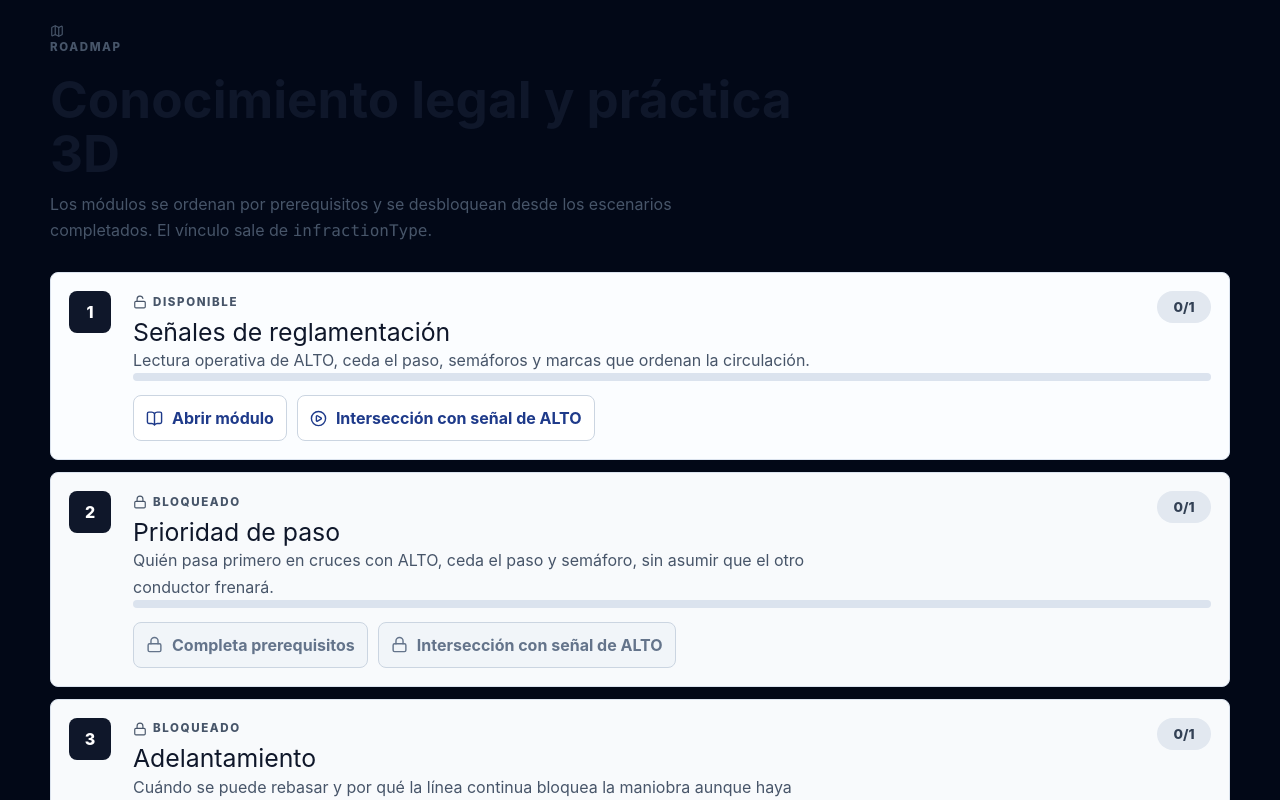
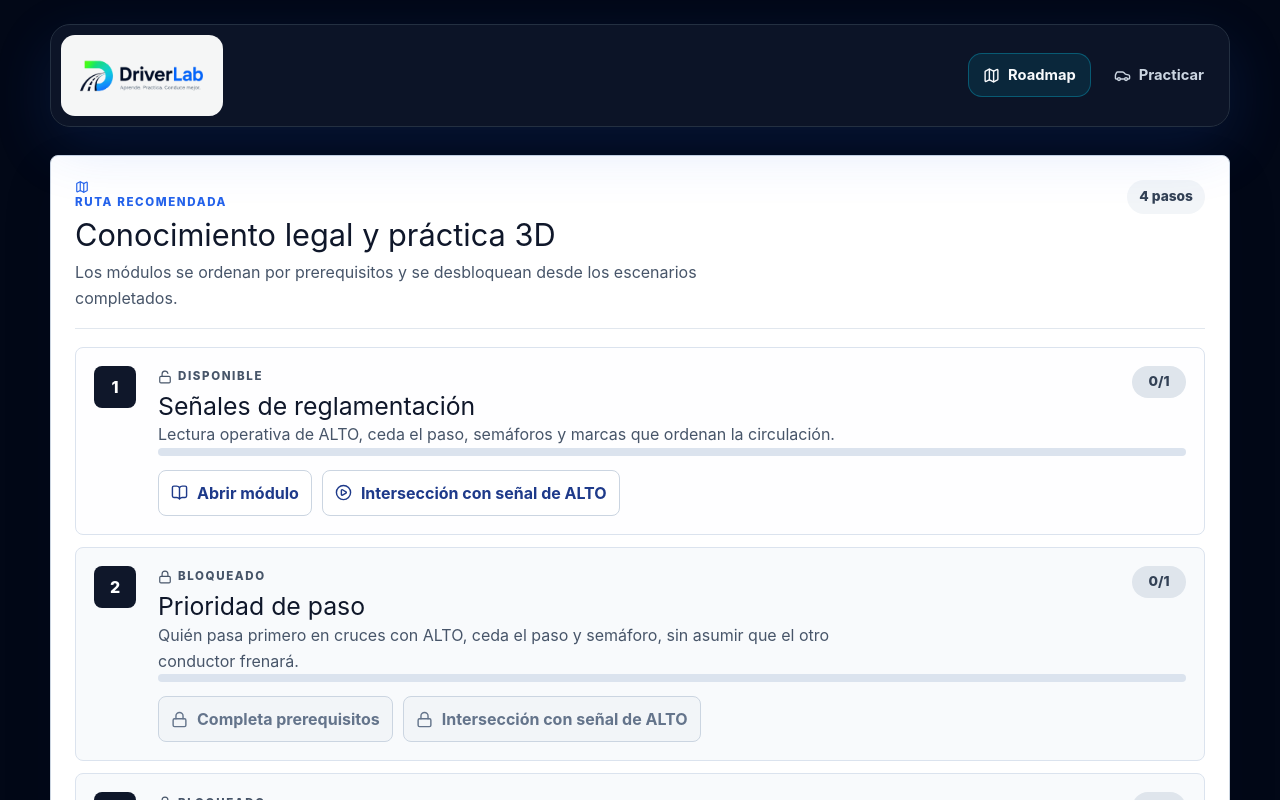
Before and after one commit to driver-labs/app, a Next.js app: page /roadmap in a window 1280 px wide. Shown: the top 800 px of the page. Built offline with nearby package versions, Linux system fonts and the light colour scheme.

Commit message:
fix: streamline roadmap practice navigation

```diff
--- a/src/app/escenario/[id]/page.tsx
+++ b/src/app/escenario/[id]/page.tsx
@@ -1,4 +1,5 @@
-import { BookOpen, Car, Map as MapIcon, Sparkles } from "lucide-react";
+import { Car, Map as MapIcon } from "lucide-react";
+import Image from "next/image";
 import Link from "next/link";
 import { notFound } from "next/navigation";
 import { modulesForScenario } from "@/core/links";
@@ -31,32 +32,29 @@ export default async function ScenarioPage({ params }: ScenarioPageProps) {
   const relatedModules = modulesForScenario(scenario, knowledgeModules);
   const rule = TRAFFIC_RULES[scenario.event.infractionType];
   const otherScenarios = scenarios.filter((item) => item.id !== scenario.id);
-  const firstModuleId = relatedModules[0]?.id ?? "senales-de-reglamentacion";
 
   return (
     <main className="scenario-page">
       <div className="scenario-topbar-wrap">
         <header className="dashboard-topbar">
-          <Link className="dashboard-brand" href="/">
-            <span className="dashboard-brand__mark">DL</span>
-            <span>Driver Labs</span>
+          <Link className="dashboard-brand" href="/roadmap">
+            <Image
+              alt="DriverLab"
+              className="dashboard-brand__logo"
+              height={337}
+              priority
+              src="/brand/driverlab-logo.png"
+              width={741}
+            />
           </Link>
           <nav className="dashboard-nav" aria-label="Navegación principal">
-            <Link href="/">
+            <Link href="/roadmap">
               <MapIcon aria-hidden="true" size={17} />
               Roadmap
-            </Link>
-            <Link href="/generar">
-              <Sparkles aria-hidden="true" size={17} />
-              Generar
             </Link>
             <Link aria-current="page" href={`/escenario/${scenario.id}`}>
               <Car aria-hidden="true" size={17} />
               Practicar
-            </Link>
-            <Link href={`/modulo/${firstModuleId}`}>
-              <BookOpen aria-hidden="true" size={17} />
-              Módulos
             </Link>
           </nav>
         </header>
--- a/src/app/globals.css
+++ b/src/app/globals.css
@@ -11,11 +11,22 @@
   --danger: #ef4444;
   --surface: #0f172a;
   --elevated: #162033;
+  --panel: #ffffff;
+  --panel-muted: #f8fafc;
+  --page-muted: #e6edf4;
+  --ink: #0f172a;
+  --ink-soft: #334155;
+  --ink-muted: #475569;
   --border: #243041;
+  --border-soft: #dbe3ee;
+  --border-strong: #cbd5e1;
   --divider: #334155;
   --secondary-text: #cbd5e1;
   --muted: #94a3b8;
   --disabled: #64748b;
+  --primary-soft: #eff6ff;
+  --success: #15803d;
+  --success-soft: #dcfce7;
 }
 
 @theme inline {
@@ -56,7 +67,7 @@ html {
 
 .scenario-page {
   min-height: 100vh;
-  background: #e6edf4;
+  background: var(--page-muted);
 }
 
 .scenario-topbar-wrap {
@@ -72,11 +83,11 @@ html {
   min-height: min(760px, calc(100vh - 116px));
   margin: 0 auto;
   overflow: hidden;
-  border: 1px solid rgba(203, 213, 225, 0.82);
+  border: 1px solid var(--border-strong);
   border-radius: 8px;
-  background: #0f172a;
+  background: var(--ink);
   box-shadow: 0 24px 70px rgba(15, 23, 42, 0.18);
-  color: #f8fafc;
+  color: var(--foreground);
 }
 
 .simulator-shell--loading {
@@ -167,8 +178,8 @@ html {
   flex-direction: column;
   gap: 18px;
   padding: 24px;
-  background: #f8fafc;
-  color: #0f172a;
+  background: var(--panel-muted);
+  color: var(--ink);
 }
 
 .scenario-panel__header {
@@ -202,13 +213,13 @@ html {
 
 .status-pill.complete {
   border-color: #86efac;
-  background: #dcfce7;
+  background: var(--success-soft);
   color: #166534;
 }
 
 .eyebrow {
   margin: 0 0 6px;
-  color: #2563eb;
+  color: var(--primary);
   font-size: 0.72rem;
   font-weight: 800;
   letter-spacing: 0.14em;
@@ -218,10 +229,10 @@ html {
 .sidebar-block {
   display: grid;
   gap: 12px;
-  border: 1px solid #dbe3ee;
+  border: 1px solid var(--border-soft);
   border-radius: 8px;
   padding: 16px;
-  background: #fff;
+  background: var(--panel);
 }
 
 .sidebar-block__title,
@@ -235,7 +246,7 @@ html {
 
 .sidebar-block__title {
   margin: 0;
-  color: #334155;
+  color: var(--ink-soft);
   font-size: 0.9rem;
   font-weight: 800;
 }
@@ -570,9 +581,9 @@ html {
 
 .dashboard-hero__copy,
 .roadmap-panel {
-  border: 1px solid rgba(203, 213, 225, 0.82);
+  border: 1px solid var(--border-strong);
   border-radius: 8px;
-  background: #ffffff;
+  background: var(--panel);
   box-shadow: 0 20px 56px rgba(15, 23, 42, 0.08);
 }
 
@@ -600,7 +611,7 @@ html {
 .page-heading h1 {
   margin: 0;
   max-width: 780px;
-  color: #0f172a;
+  color: var(--ink);
   font-size: clamp(2rem, 4vw, 3.25rem);
   font-weight: 750;
   line-height: 1.05;
@@ -610,7 +621,7 @@ html {
 .page-heading p,
 .roadmap-node p {
   max-width: 720px;
-  color: #475569;
+  color: var(--ink-muted);
   line-height: 1.65;
 }
 
@@ -625,9 +636,9 @@ html {
   display: grid;
   align-content: start;
   gap: 16px;
-  border: 1px solid rgba(203, 213, 225, 0.82);
+  border: 1px solid var(--border-strong);
   border-radius: 8px;
-  background: #ffffff;
+  background: var(--panel);
   padding: 22px;
   box-shadow: 0 20px 56px rgba(15, 23, 42, 0.08);
 }
@@ -644,7 +655,7 @@ html {
 
 .session-card__label {
   margin: 0;
-  color: #64748b;
+  color: var(--disabled);
   font-size: 0.82rem;
   font-weight: 750;
 }
@@ -652,7 +663,7 @@ html {
 .session-card__email {
   margin: 5px 0 0;
   overflow-wrap: anywhere;
-  color: #0f172a;
+  color: var(--ink);
   font-size: 1rem;
   font-weight: 750;
 }
@@ -666,8 +677,8 @@ html {
 .session-card__stats span {
   border: 1px solid #e2e8f0;
   border-radius: 8px;
-  background: #f8fafc;
-  color: #334155;
+  background: var(--panel-muted);
+  color: var(--ink-soft);
   font-size: 0.84rem;
   font-weight: 800;
   padding: 10px;
@@ -691,9 +702,9 @@ html {
 .module-sidebar,
 .content-grid article {
   min-width: 0;
-  border: 1px solid #dbe3ee;
+  border: 1px solid var(--border-soft);
   border-radius: 8px;
-  background: #ffffff;
+  background: var(--panel);
   box-shadow: 0 16px 44px rgba(15, 23, 42, 0.07);
 }
 
@@ -711,14 +722,14 @@ html {
 
 .module-hero h1 {
   margin: 0;
-  color: #0f172a;
+  color: var(--ink);
   font-size: clamp(2rem, 4vw, 3.2rem);
   line-height: 1.04;
 }
 
 .lede {
   margin: 0;
-  color: #475569;
+  color: var(--ink-muted);
   font-size: 1.05rem;
   line-height: 1.7;
 }
@@ -750,14 +761,14 @@ html {
 
 .markdown-copy h2 {
   margin: 8px 0 0;
-  color: #0f172a;
+  color: var(--ink);
   font-size: clamp(1.35rem, 2.4vw, 2rem);
   line-height: 1.18;
 }
 
 .markdown-copy p {
   margin: 0;
-  color: #334155;
+  color: var(--ink-soft);
   font-size: 1rem;
   line-height: 1.78;
 }
@@ -813,15 +824,23 @@ html {
   align-items: start;
   justify-content: space-between;
   margin-bottom: 18px;
-  border-bottom: 1px solid #e2e8f0;
+  border-bottom: 1px solid color-mix(in srgb, var(--border-strong) 58%, white);
   padding-bottom: 16px;
 }
 
+.roadmap-panel__heading h1,
 .roadmap-panel__heading h2 {
   margin: 0;
-  color: #0f172a;
+  color: var(--ink);
   font-size: clamp(1.35rem, 2.4vw, 2rem);
   line-height: 1.16;
+}
+
+.roadmap-panel__heading p:not(.eyebrow) {
+  max-width: 720px;
+  margin: 8px 0 0;
+  color: var(--ink-muted);
+  line-height: 1.6;
 }
 
 .roadmap-panel__heading > span {
@@ -829,8 +848,8 @@ html {
   min-height: 34px;
   align-items: center;
   border-radius: 999px;
-  background: #f1f5f9;
-  color: #334155;
+  background: color-mix(in srgb, var(--panel-muted) 86%, var(--border-strong));
+  color: var(--ink-soft);
   font-size: 0.86rem;
   font-weight: 850;
   padding: 6px 12px;
@@ -846,19 +865,19 @@ html {
   display: grid;
   grid-template-columns: 48px minmax(0, 1fr);
   gap: 16px;
-  border: 1px solid #dbe3ee;
+  border: 1px solid var(--border-soft);
   border-radius: 8px;
-  background: #fbfdff;
+  background: color-mix(in srgb, var(--panel) 92%, var(--primary-soft));
   padding: 18px;
   box-shadow: none;
 }
 
 .roadmap-node.complete {
-  border-color: #86efac;
+  border-color: color-mix(in srgb, var(--success) 42%, white);
 }
 
 .roadmap-node.locked {
-  background: #f8fafc;
+  background: var(--panel-muted);
 }
 
 .roadmap-node__index {
@@ -867,13 +886,13 @@ html {
   height: 42px;
   place-items: center;
   border-radius: 8px;
-  background: #0f172a;
-  color: #ffffff;
+  background: var(--ink);
+  color: var(--panel);
   font-weight: 800;
 }
 
 .roadmap-node.complete .roadmap-node__index {
-  background: #15803d;
+  background: var(--success);
 }
 
 .roadmap-node__body {
@@ -889,7 +908,7 @@ html {
 
 .roadmap-node__heading h2 {
   margin: 0;
-  color: #0f172a;
+  color: var(--ink);
   font-size: clamp(1.2rem, 2vw, 1.55rem);
   line-height: 1.18;
 }
@@ -901,8 +920,8 @@ html {
   align-items: center;
   justify-content: center;
   border-radius: 999px;
-  background: #e2e8f0;
-  color: #334155;
+  background: color-mix(in srgb, var(--border-strong) 62%, white);
+  color: var(--ink-soft);
   font-size: 0.86rem;
   font-weight: 800;
 }
@@ -917,14 +936,14 @@ html {
   height: 8px;
   overflow: hidden;
   border-radius: 999px;
-  background: #dbe3ee;
+  background: var(--border-soft);
 }
 
 .progress-track span {
   display: block;
   height: 100%;
   border-radius: inherit;
-  background: #15803d;
+  background: var(--success);
 }
 
 .roadmap-actions {
@@ -941,9 +960,9 @@ html {
   min-height: 44px;
   align-items: center;
   gap: 9px;
-  border: 1px solid #cbd5e1;
+  border: 1px solid var(--border-strong);
   border-radius: 8px;
-  background: #ffffff;
+  background: var(--panel);
   color: #1e3a8a;
   font: inherit;
   font-weight: 750;
@@ -953,8 +972,8 @@ html {
 
 .primary-action {
   border-color: #1d4ed8;
-  background: #1d4ed8;
-  color: #ffffff;
+  background: var(--primary-hover);
+  color: var(--panel);
 }
 
 .primary-action:hover {
@@ -964,18 +983,18 @@ html {
 
 .roadmap-actions a:hover,
 .secondary-action:hover {
-  border-color: #2563eb;
-  background: #eff6ff;
+  border-color: var(--primary);
+  background: var(--primary-soft);
 }
 
 .disabled-link {
-  background: #f1f5f9;
-  color: #64748b;
+  background: color-mix(in srgb, var(--panel-muted) 86%, var(--border-strong));
+  color: var(--disabled);
 }
 
 .secondary-action {
   justify-content: center;
-  color: #0f172a;
+  color: var(--ink);
   cursor: pointer;
 }
 
--- a/src/app/login/page.tsx
+++ b/src/app/login/page.tsx
@@ -94,7 +94,7 @@ export default async function LoginPage() {
                 <div className="flex flex-col gap-3 sm:flex-row">
                   <Link
                     className="inline-flex h-12 flex-1 items-center justify-center rounded-button bg-primary px-4 text-sm font-semibold text-white transition hover:bg-primary-hover"
-                    href="/"
+                    href="/roadmap"
                   >
                     Ir al inicio
                   </Link>
--- a/src/app/modulo/[id]/page.tsx
+++ b/src/app/modulo/[id]/page.tsx
@@ -6,8 +6,8 @@ import {
   FileText,
   Map as MapIcon,
   PlayCircle,
-  Sparkles,
 } from "lucide-react";
+import Image from "next/image";
 import Link from "next/link";
 import { notFound } from "next/navigation";
 import type { KnowledgeModule } from "@/core/knowledge";
@@ -52,26 +52,24 @@ export default async function ModulePage({ params }: ModulePageProps) {
   return (
     <main className="page-shell">
       <header className="dashboard-topbar">
-        <Link className="dashboard-brand" href="/">
-          <span className="dashboard-brand__mark">DL</span>
-          <span>Driver Labs</span>
+        <Link className="dashboard-brand" href="/roadmap">
+          <Image
+            alt="DriverLab"
+            className="dashboard-brand__logo"
+            height={337}
+            priority
+            src="/brand/driverlab-logo.png"
+            width={741}
+          />
         </Link>
         <nav className="dashboard-nav" aria-label="Navegación principal">
-          <Link href="/">
+          <Link href="/roadmap">
             <MapIcon aria-hidden="true" size={17} />
             Roadmap
-          </Link>
-          <Link href="/generar">
-            <Sparkles aria-hidden="true" size={17} />
-            Generar
           </Link>
           <Link href="/escenario/stop-01">
             <Car aria-hidden="true" size={17} />
             Practicar
-          </Link>
-          <Link aria-current="page" href={`/modulo/${module.id}`}>
-            <BookOpen aria-hidden="true" size={17} />
-            Módulos
           </Link>
         </nav>
       </header>
--- a/src/app/page.tsx
+++ b/src/app/page.tsx
@@ -1,16 +1,13 @@
 import {
   ArrowRight,
-  BookOpen,
   BookOpenCheck,
   BrainCircuit,
-  Car,
   CheckCircle2,
   Gauge,
   GraduationCap,
   type LucideIcon,
   Map as MapIcon,
   PlayCircle,
-  Route,
   ShieldCheck,
   Siren,
   Sparkles,
@@ -18,12 +15,6 @@ import {
 } from "lucide-react";
 import Image from "next/image";
 import Link from "next/link";
-import { signOut } from "@/app/auth/actions";
-import { scenariosForModule } from "@/core/links";
-import { knowledgeModules, sortModulesTopologically } from "@/core/modules";
-import { scenarios } from "@/core/scenarios";
-import { createClient } from "@/lib/supabase/server";
-import RoadmapClient, { type RoadmapNode } from "./roadmap/RoadmapClient";
 
 const learningPillars = [
   {
@@ -85,128 +76,7 @@ const dashboardModules: Array<{
   },
 ];
 
-export default async function Home() {
-  const hasSupabaseConfig = Boolean(
-    process.env.NEXT_PUBLIC_SUPABASE_URL &&
-      process.env.NEXT_PUBLIC_SUPABASE_PUBLISHABLE_KEY,
-  );
-  let userEmail: null | string = null;
-
-  if (hasSupabaseConfig) {
-    const supabase = await createClient();
-    const { data } = await supabase.auth.getClaims();
-    userEmail =
-      typeof data?.claims?.email === "string" ? data.claims.email : null;
-  }
-
-  const roadmapNodes: RoadmapNode[] = sortModulesTopologically(
-    knowledgeModules,
-  ).map((module) => ({
-    id: module.id,
-    title: module.title,
-    summary: module.summary,
-    prerequisites: module.prerequisites,
-    scenarios: scenariosForModule(module, scenarios).map((scenario) => ({
-      id: scenario.id,
-      title: scenario.title,
-    })),
-  }));
-  const firstModuleId = roadmapNodes[0]?.id ?? "senales-de-reglamentacion";
-  const firstScenarioId = scenarios[0]?.id ?? "stop-01";
-
-  if (userEmail) {
-    return (
-      <main className="dashboard-shell">
-        <header className="dashboard-topbar">
-          <Link className="dashboard-brand" href="/">
-            <Image
-              alt="DriverLab"
-              className="dashboard-brand__logo"
-              height={337}
-              priority
-              src="/brand/driverlab-logo.png"
-              width={741}
-            />
-          </Link>
-          <nav className="dashboard-nav" aria-label="Navegación principal">
-            <Link aria-current="page" href="/">
-              <MapIcon aria-hidden="true" size={17} />
-              Roadmap
-            </Link>
-            <Link href="/generar">
-              <Sparkles aria-hidden="true" size={17} />
-              Generar
-            </Link>
-            <Link href={`/escenario/${firstScenarioId}`}>
-              <Car aria-hidden="true" size={17} />
-              Practicar
-            </Link>
-            <Link href={`/modulo/${firstModuleId}`}>
-              <BookOpen aria-hidden="true" size={17} />
-              Módulos
-            </Link>
-          </nav>
-        </header>
-
-        <section className="dashboard-hero" aria-labelledby="dashboard-title">
-          <div className="dashboard-hero__copy">
-            <p className="eyebrow">Panel de aprendizaje</p>
-            <h1 id="dashboard-title">Roadmap de práctica vial</h1>
-            <p>
-              Recorre los módulos legales, abre escenarios 3D y conserva tu
-              progreso local mientras tu sesión sigue activa en el servidor.
-            </p>
-            <div className="dashboard-actions">
-              <Link
-                className="primary-action"
-                href={`/escenario/${firstScenarioId}`}
-              >
-                <Car aria-hidden="true" size={18} />
-                Empezar práctica
-              </Link>
-              <Link className="secondary-action" href="/generar">
-                <Sparkles aria-hidden="true" size={18} />
-                Crear escenario
-              </Link>
-            </div>
-          </div>
-
-          <aside className="session-card" aria-label="Sesión activa">
-            <Route
-              aria-hidden="true"
-              className="session-card__icon"
-              size={22}
-            />
-            <div>
-              <p className="session-card__label">Sesión activa</p>
-              <p className="session-card__email">{userEmail}</p>
-            </div>
-            <div className="session-card__stats">
-              <span>{roadmapNodes.length} módulos</span>
-              <span>{scenarios.length} escenarios</span>
-            </div>
-            <form action={signOut}>
-              <button className="secondary-action" type="submit">
-                Cerrar sesión
-              </button>
-            </form>
-          </aside>
-        </section>
-
-        <section className="roadmap-panel" aria-label="Roadmap de módulos">
-          <div className="roadmap-panel__heading">
-            <div>
-              <p className="eyebrow">Ruta recomendada</p>
-              <h2>Módulos desbloqueables</h2>
-            </div>
-            <span>{roadmapNodes.length} pasos</span>
-          </div>
-          <RoadmapClient nodes={roadmapNodes} />
-        </section>
-      </main>
-    );
-  }
-
+export default function Home() {
   return (
     <main className="min-h-screen overflow-hidden bg-background text-text">
       <section className="relative min-h-[82svh] bg-[radial-gradient(circle_at_20%_15%,rgba(37,99,235,0.22),transparent_32%),radial-gradient(circle_at_82%_24%,rgba(34,197,94,0.18),transparent_30%),#020817] px-5 pb-8 pt-5">
--- a/src/app/roadmap/page.tsx
+++ b/src/app/roadmap/page.tsx
@@ -1,4 +1,6 @@
-import { Map as MapIcon } from "lucide-react";
+import { Car, Map as MapIcon } from "lucide-react";
+import Image from "next/image";
+import Link from "next/link";
 import { scenariosForModule } from "@/core/links";
 import { knowledgeModules, sortModulesTopologically } from "@/core/modules";
 import { scenarios } from "@/core/scenarios";
@@ -21,22 +23,50 @@ export default function RoadmapPage() {
       })),
     }),
   );
+  const firstScenarioId = scenarios[0]?.id ?? "stop-01";
 
   return (
     <main className="page-shell">
-      <section className="page-heading">
+      <header className="dashboard-topbar">
+        <Link className="dashboard-brand" href="/roadmap">
+          <Image
+            alt="DriverLab"
+            className="dashboard-brand__logo"
+            height={337}
+            priority
+            src="/brand/driverlab-logo.png"
+            width={741}
+          />
+        </Link>
+        <nav className="dashboard-nav" aria-label="Navegación principal">
+          <Link aria-current="page" href="/roadmap">
+            <MapIcon aria-hidden="true" size={17} />
+            Roadmap
+          </Link>
+          <Link href={`/escenario/${firstScenarioId}`}>
+            <Car aria-hidden="true" size={17} />
+            Practicar
+          </Link>
+        </nav>
+      </header>
+
+      <section className="roadmap-panel" aria-label="Roadmap de módulos">
+        <div className="roadmap-panel__heading">
+          <div>
             <p className="eyebrow">
               <MapIcon aria-hidden="true" size={14} />
-          Roadmap
+              Ruta recomendada
             </p>
             <h1>Conocimiento legal y práctica 3D</h1>
             <p>
-          Los módulos se ordenan por prerequisitos y se desbloquean desde los
-          escenarios completados. El vínculo sale de <code>infractionType</code>
-          .
+              Los módulos se ordenan por prerequisitos y se desbloquean desde
+              los escenarios completados.
             </p>
+          </div>
+          <span>{nodes.length} pasos</span>
+        </div>
+        <RoadmapClient nodes={nodes} />
       </section>
-      <RoadmapClient nodes={nodes} />
     </main>
   );
 }
--- a/src/proxy.ts
+++ b/src/proxy.ts
@@ -8,7 +8,7 @@ export async function proxy(request: NextRequest) {
       process.env.NEXT_PUBLIC_SUPABASE_PUBLISHABLE_KEY,
   );
 
-  if (!hasSupabaseConfig) {
+  if (request.nextUrl.pathname === "/" || !hasSupabaseConfig) {
     return NextResponse.next();
   }
 
```
Lines whose indentation alone changed are shown as unchanged.
